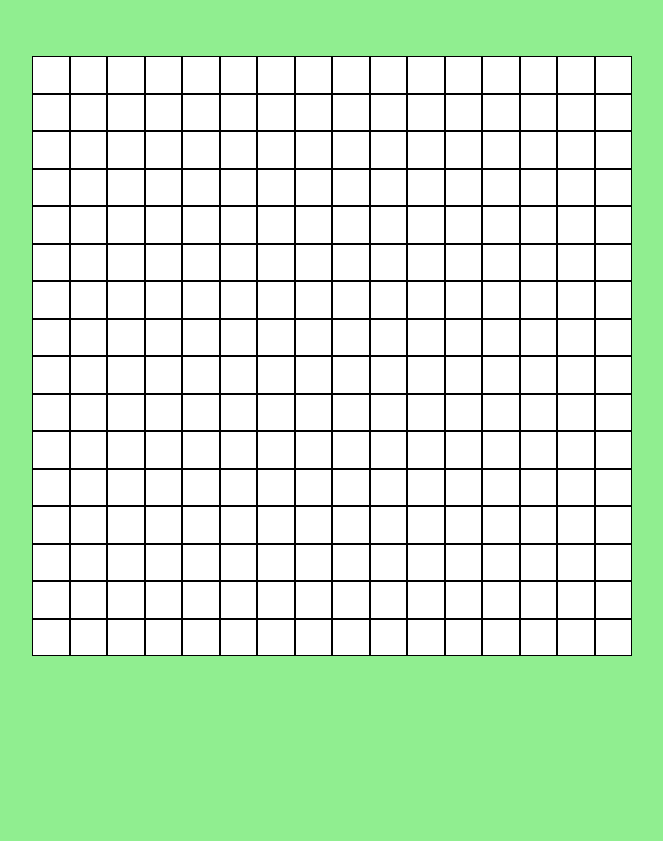
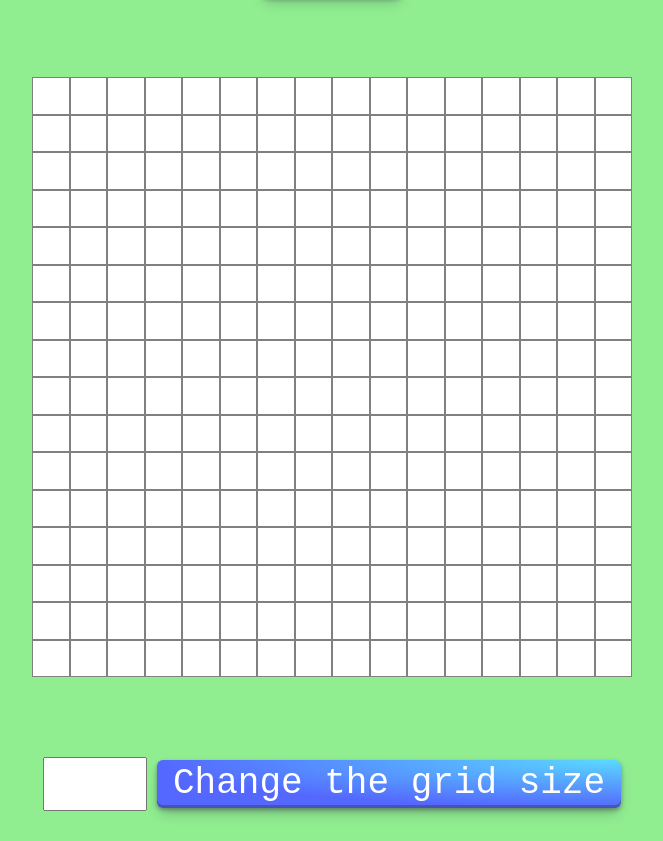
Before and after one commit to M-Szewczyk/EtchASketch, a plain HTML site: page index.html in a window 1280 px wide. Shown: the part 81-922 px from the top of the page, without its empty margins (308-971 px from the left). Before the commit the page ends 837 px from the top, so only its background shows below. Drawn offline with Linux system fonts and the light colour scheme.

Commit message:
add the possibility to change the size of the grid

```diff
--- a/index.html
+++ b/index.html
@@ -7,7 +7,6 @@
   <link rel="stylesheet" href="styles.css">
 </head>
 <body>
-    <h1> Etch-a-Sketch </h1>
     <div id = "container"> </div>
         <div id = "header"> </div>
         <div id = "content"> </div>
--- a/script.js
+++ b/script.js
@@ -1,13 +1,20 @@
-function createGrid(){
+function createGrid(rows, columns){
     for (let i = 0; i < (rows*columns); i++){
         const gridCell = document.createElement('div');
         gridCell.style.width = `${(GRIDSIZE/columns)-2}px`;
-        console.log((GRIDSIZE/16)-2)
         gridCell.style.height = `${(GRIDSIZE/rows)-2}px`;
         gridCell.classList.add('cell');
         content.appendChild(gridCell);
         gridCell.addEventListener('mouseover',colorCell);
 
+    }
+}
+
+function clearGrid(){
+    const children = content.children;
+    for (let i = 0; i < children.length; i++){
+        let child = children[i];
+        child.style.backgroundColor = "white";
     }
 }
 
@@ -17,17 +24,45 @@ function colorCell(){
     }
 }
 
+function addButton(text, func){
+    button = document.createElement('button');
+    button.classList.add('button');
+    button.textContent = text;
+    button.addEventListener('click',func);
+    return button;
+}
+
+function addTextBox(){
+    textBox = document.createElement('input');
+    textBox.classList.add('textBox');
+    textBox.type = 'text';
+    return textBox;
+}
+
+function changeGridSize(){
+    let input = document.querySelector('input');
+    let inputContent = input.value;
+    if (inputContent > 1 && inputContent < 101){
+        content.innerHTML = '';
+        createGrid(inputContent, inputContent)
+    }
+    else {
+        alert("Type in a number between 2 and 100!")
+    }
+    input.value = '';
+}
+
 const GRIDSIZE = 600;
-const rows = 16;
-const columns = 16;
+let rows = 16;
+let columns = 16;
 
 const container = document.querySelector('#container');
 const header = document.querySelector('#header');
 const content = document.querySelector('#content');
 const footer = document.querySelector('#footer');
 
+container.appendChild(header);
 container.appendChild(content);
-container.appendChild(header);
 container.appendChild(footer);
 
 content.style.width = `${GRIDSIZE}px`;
@@ -41,4 +76,7 @@ document.onmouseup = function() {
     window.mouseDown = false;
 }
 
-createGrid();
+header.appendChild(addButton('Reset', clearGrid));
+createGrid(rows, columns);
+footer.appendChild(addTextBox());
+footer.appendChild(addButton('Change the grid size', changeGridSize))
--- a/styles.css
+++ b/styles.css
@@ -11,13 +11,69 @@ body {
     background-color: lightgreen;
 }
 
+#container {
+    display: flex;
+    flex-direction: column;
+}
 #content {
     display: flex;
-    margin: 100px auto;
+    margin: 50px auto;
     background-color: white;
     flex-wrap: wrap;
 }
 
+#header {
+    display: flex;
+    align-items: center;
+    margin: 30px auto;
+}
+
+#footer {
+    display:flex;
+    align-items: center;
+    justify-content: space-evenly;
+    margin: 30px auto;
+    width: 600px;
+}
+
 .cell {
-    border: 1px solid black;
+    border: 1px solid gray;
 }
+
+button {
+    align-items: center;
+    appearance: none;
+    background-image: radial-gradient(100% 100% at 100% 0, #5adaff 0, #5468ff 100%);
+    border: 0;
+    border-radius: 6px;
+    box-shadow: rgba(45, 35, 66, .4) 0 2px 4px,rgba(45, 35, 66, .3) 0 7px 13px -3px,rgba(58, 65, 111, .5) 0 -3px 0 inset;
+    box-sizing: border-box;
+    color: #fff;
+    display: inline-flex;
+    font-family: "JetBrains Mono",monospace;
+    height: 48px;
+    justify-content: center;
+    line-height: 1;
+    list-style: none;
+    overflow: hidden;
+    padding-left: 16px;
+    padding-right: 16px;
+    position: relative;
+    text-align: left;
+    text-decoration: none;
+    transition: box-shadow .15s,transform .15s;
+    user-select: none;
+    -webkit-user-select: none;
+    touch-action: manipulation;
+    white-space: nowrap;
+    will-change: box-shadow,transform;
+    font-size: 36px;
+    font-family: 'Courier New', Courier, monospace;
+}
+
+input {
+    text-align: center;
+    width: 100px;
+    height: 50px;
+    font-size: 32px;
+}
```
